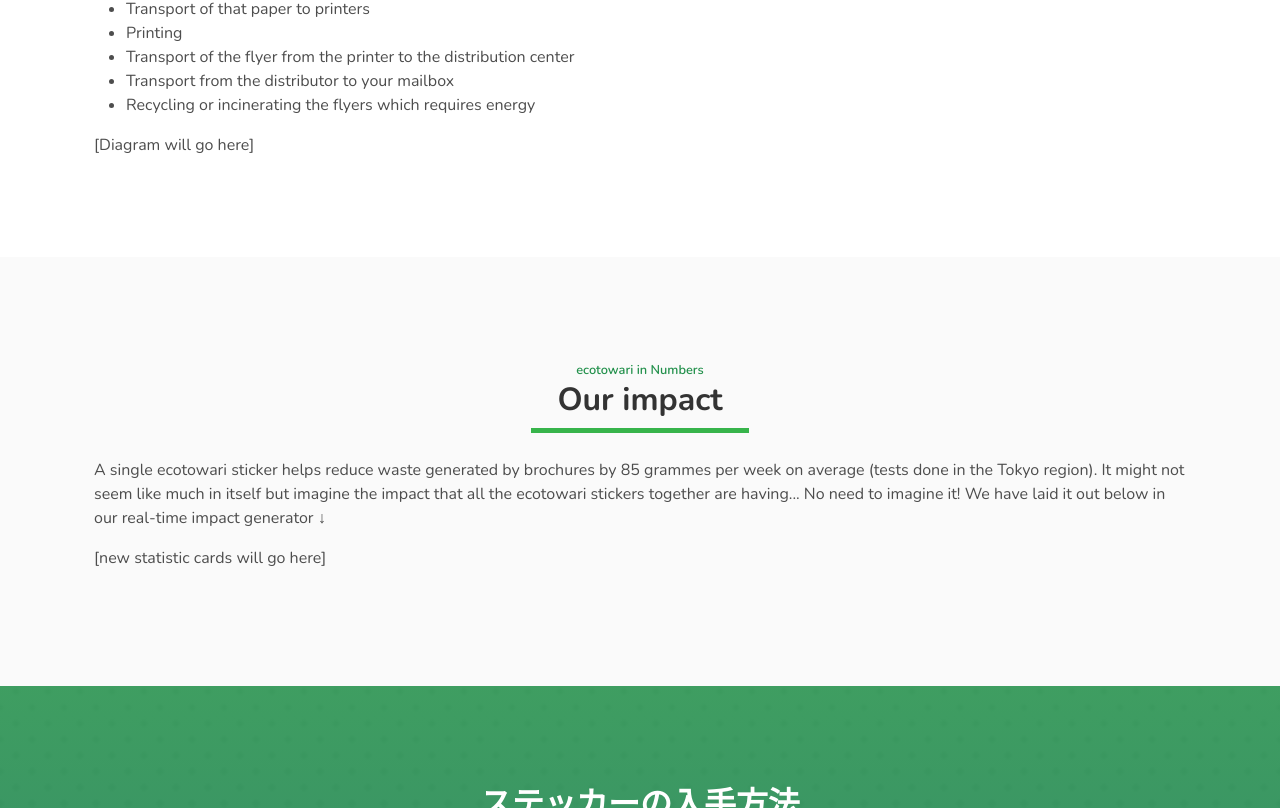
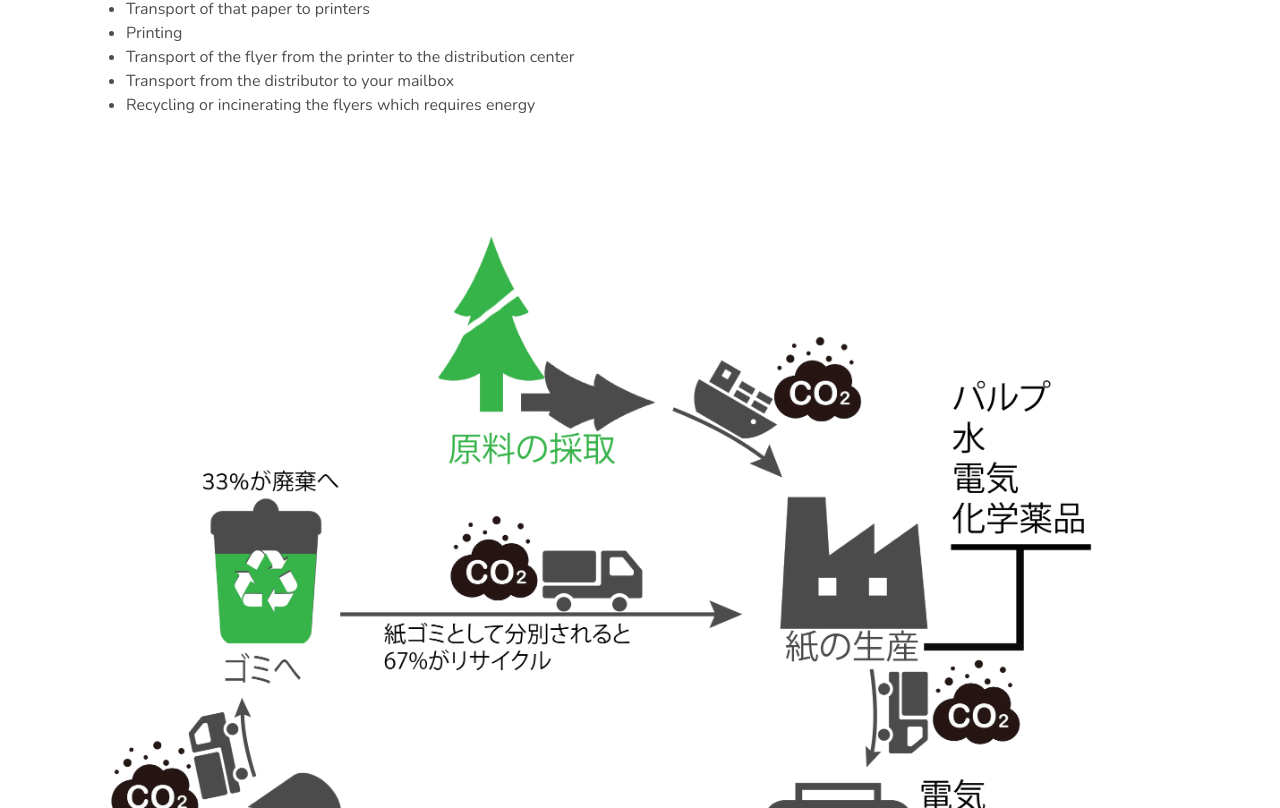
Before and after one commit to alvara/ecotowari-website, a Next.js app: page /the-problem in a window 1280 px wide. Shown: the part 1032-1840 px from the top of the page. Built offline with nearby package versions, Linux system fonts and the light colour scheme.

Commit message:
feat: add lifecycle image

```diff
--- a/pages/the-problem.tsx
+++ b/pages/the-problem.tsx
@@ -5,6 +5,7 @@
 import HeroHeader from '../components/header/HeroHeader';
 import FAQ from '../features/sections/FAQ';
 import GetStickerCTA from '../features/sections/GetStickerCTA';
+import Image from 'next/image';
 
 // view all blog posts
 const Mission = () => {
@@ -52,7 +53,25 @@
             <li>Recycling or incinerating the flyers which requires energy</li>
           </ul>
         </p>
-        [Diagram will go here]
+        <div style={{ position: 'relative' }}>
+          {router.locale === 'en' ? (
+            <Image
+              src="/lifecycle_en.png"
+              layout="responsive"
+              width={1000}
+              height={900}
+              objectFit="contain"
+            />
+          ) : (
+            <Image
+              src="/lifecycle_jp.png"
+              layout="responsive"
+              width={1000}
+              height={900}
+              objectFit="contain"
+            />
+          )}
+        </div>
       </Container>
 
       <Container
```
Also changed, not shown: public/lifecycle_en.png (added), public/lifecycle_jp.png (added).
